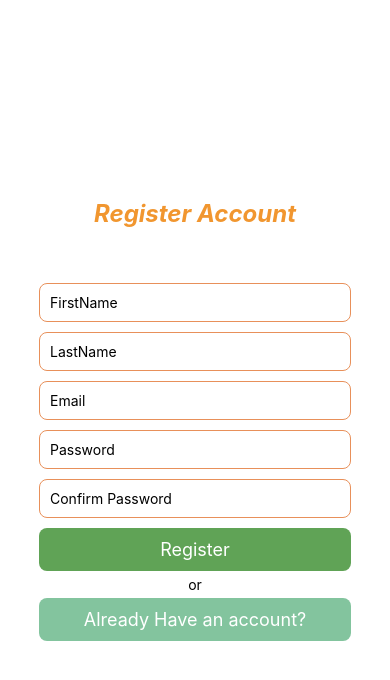
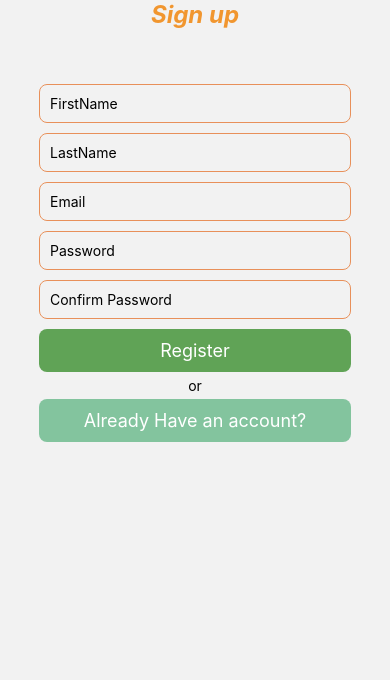
Before and after one commit to JPvenadas/MyNotepad, a React Native app: screen /Register in a window 390 px wide. Shown: the top 680 px of the page. Built offline with nearby package versions, Linux system fonts and the light colour scheme.

Commit message:
added register function

```diff
--- a/App.js
+++ b/App.js
@@ -5,15 +5,13 @@ import Navigations from './navigation/Navigations';
 import AsyncStorage from '@react-native-async-storage/async-storage';
 
 
-
 function App() {
-
-  const [users, setUsers] = useState([])
 
   return (
     <NavigationContainer>
-      <Navigations/>
+        <Navigations />
     </NavigationContainer>
+
   );
 }
 
--- a/components/Register/RegisterForm.jsx
+++ b/components/Register/RegisterForm.jsx
@@ -33,6 +33,14 @@ export function RegisterForm({Register, Login}) {
       console.log(e)
       }
     }
+    const store = async () => {
+        try {
+          await AsyncStorage.setItem('database', JSON.stringify(database))
+        } catch (e) {
+        console.log(e)
+        }
+      }
+
 
     const getData = async () => {
       try {
@@ -48,14 +56,16 @@ export function RegisterForm({Register, Login}) {
       }
     }
 
-
     useEffect(()=>{
       getData()
     },[])
+    useEffect(()=>{
+        store()
+    },[database])
 
       return (
           <View style={styles.Container}>
-              <Text style={styles.title}>Register Account</Text>
+              <Text style={styles.title}>Sign up</Text>
               <Formik
                   initialValues={
                       {
@@ -67,8 +77,18 @@ export function RegisterForm({Register, Login}) {
                       }}
                   onSubmit={
                       (values, errors) => {
+                          setDatabase({
+                              users: [...database.users,
+                              {   key: Math.random(),
+                                  firstname: values.firstname,
+                                  lastname: values.lastname,
+                                  email: values.email,
+                                  password: values.password,
+                                  notes: []
+                              }
+                              ]
+                          })
                           Register()
-                          console.log(values);
                       }
                   }
                   validationSchema = {validation}
--- a/components/login/LoginForm.jsx
+++ b/components/login/LoginForm.jsx
@@ -28,7 +28,7 @@ const LoginForm = ({Register, onLogin}) => {
 
   useEffect(()=>{
     getData()
-  },[])
+  },[database])
   return (
     <View style={styles.Container}>
       <Formik
@@ -39,14 +39,14 @@ const LoginForm = ({Register, onLogin}) => {
           }}
         onSubmit={
           (values) => {
-            {database.users.map((user)=>{
-              if(values.email == user.email && values.password == user.password){
+           let variable
+            database.users.map((user) => {
+              if (values.email == user.email && values.password == user.password){
                 onLogin()
-                return
+                variable = true
               }
-            })}
-            Alert.alert('Login Error', "Wrong Username and Password")
-
+            })
+            !variable? Alert.alert('Login Error', 'Wrong Username and Password'): '';
           }
         }
         validationSchema={validation}
--- a/screens/Register.jsx
+++ b/screens/Register.jsx
@@ -14,19 +14,19 @@ const Register = ({navigation}) => {
     navigation.navigate('Loading')
   }
   return (
-    <View style={Global.container}>
+    <ScrollView >
+      <View style={styles.container}>
       <RegisterForm Register={navigateLoading} Login={navigatelogin}/>
-    </View>
-
+      </View>
+    </ScrollView>
   )
 }
 const styles = StyleSheet.create(
   {
     container: {
       flex:1,
+      height: 700,
       justifyContent: 'center',
-      alignItems: 'center',
-      color: '#83c49e'
     }
   }
 )
```
